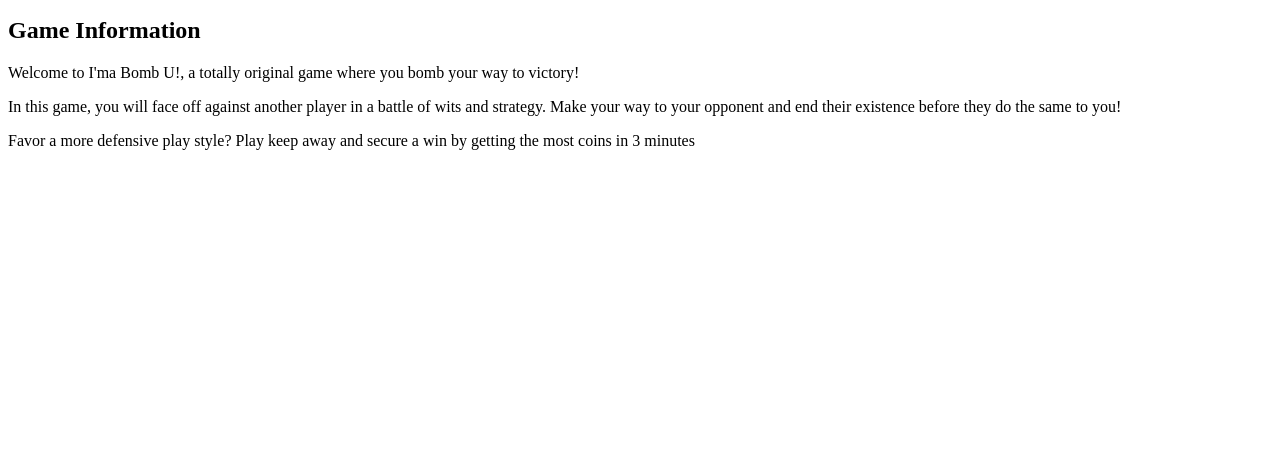
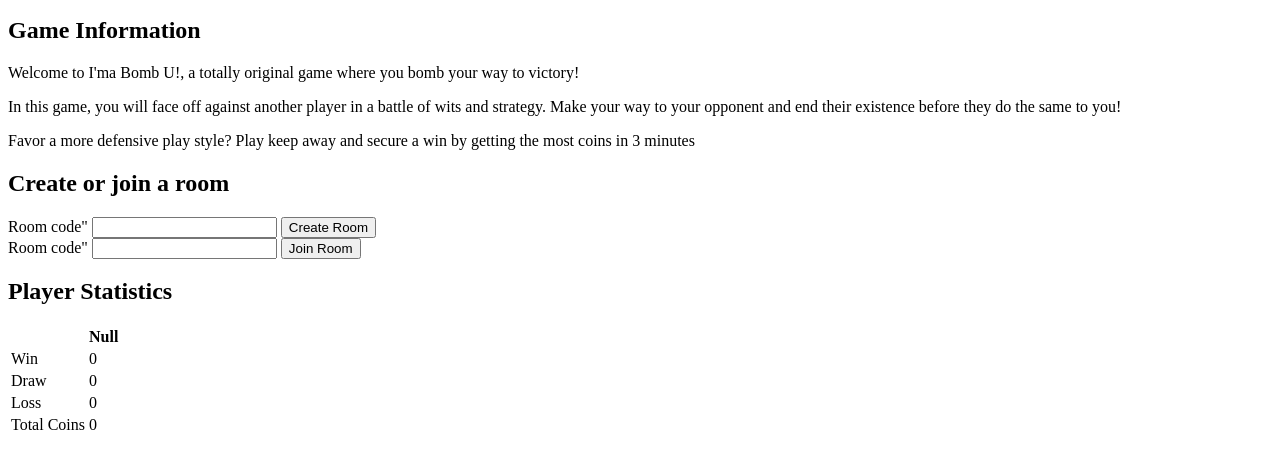
Before and after one commit to SiIverHusky/BombermanClone, a website: page public/home.html in a window 1280 px wide. Shown: the part 104-572 px from the top of the page. Drawn offline with Linux system fonts and the light colour scheme.

Commit message:
Added additional sections

```diff
--- a/public/home.html
+++ b/public/home.html
@@ -43,6 +43,50 @@
 			<p>In this game, you will face off against another player in a battle of wits and strategy. Make your way to your opponent and end their existence before they do the same to you!</p>
 			<p>Favor a more defensive play style? Play keep away and secure a win by getting the most coins in 3 minutes</p>
 		</section>
+
+		<section id="game-room">
+			<h2>Create or join a room</h2>
+			<form id="create-room">
+				<label for="room-code">Room code"</label>
+				<input type="text" id="room-code" name="room-code" required>
+				<button type="submit">Create Room</button>
+			</form>
+			<form id="join-room">
+				<label for="room-code">Room code"</label>
+				<input type="text" id="room-code" name="room-code" required>
+				<button type="submit">Join Room</button>
+			</form>
+		</section>
+
+		<section id="player-info">
+			<h2>Player Statistics</h2>
+			<table>
+				<thead>
+					<tr>
+						<th></th>
+						<th id="player-name">Null</th>
+					</tr>
+				</thead>
+				<tbody>
+					<tr>
+						<td>Win</td>
+						<td id="stat-win">0</td>
+					</tr>
+					<tr>
+						<td>Draw</td>
+						<td id="stat-draw">0</td>
+					</tr>
+					<tr>
+						<td>Loss</td>
+						<td id="stat-loss">0</td>
+					</tr>
+					<tr>
+						<td>Total Coins</td>
+						<td id="stat-coins">0</td>
+					</tr>
+				</tbody>
+			</table>
+		</section>
 	</main>
 </body>
 </html>
```
